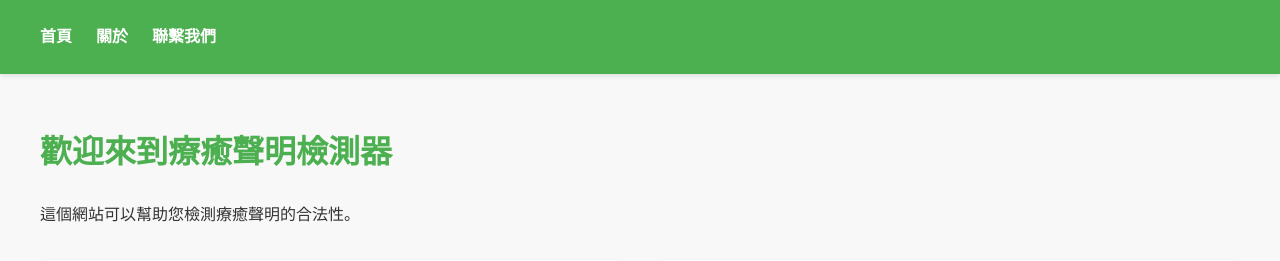
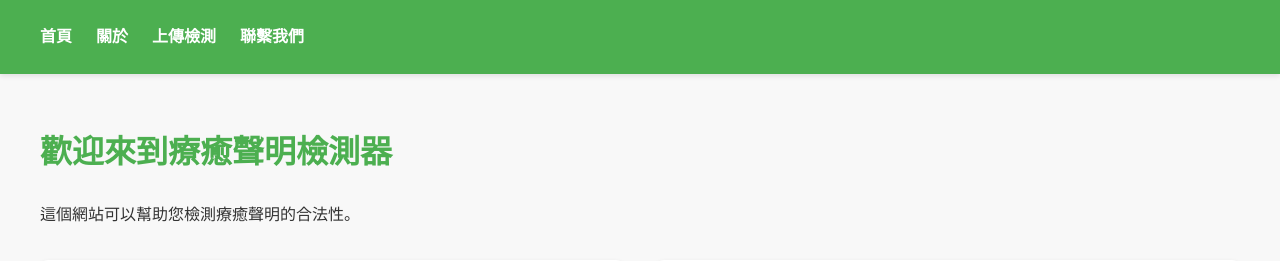
Before and after one commit to wenchun84/therapy-claim-detector, a Flask app: page / in a window 1280 px wide. Shown: the top 261 px of the page. Run offline with Flask 2, Linux system fonts and the light colour scheme.

Commit message:
Update index.html

```diff
--- a/templates/index.html
+++ b/templates/index.html
@@ -9,6 +9,7 @@
     <nav>
         <a href="/">首頁</a>
         <a href="/about">關於</a>
+        <a href="/upload">上傳檢測</a>
         <a href="/contact">聯繫我們</a>
     </nav>
 </header>
```
Lines whose indentation alone changed are shown as unchanged.
